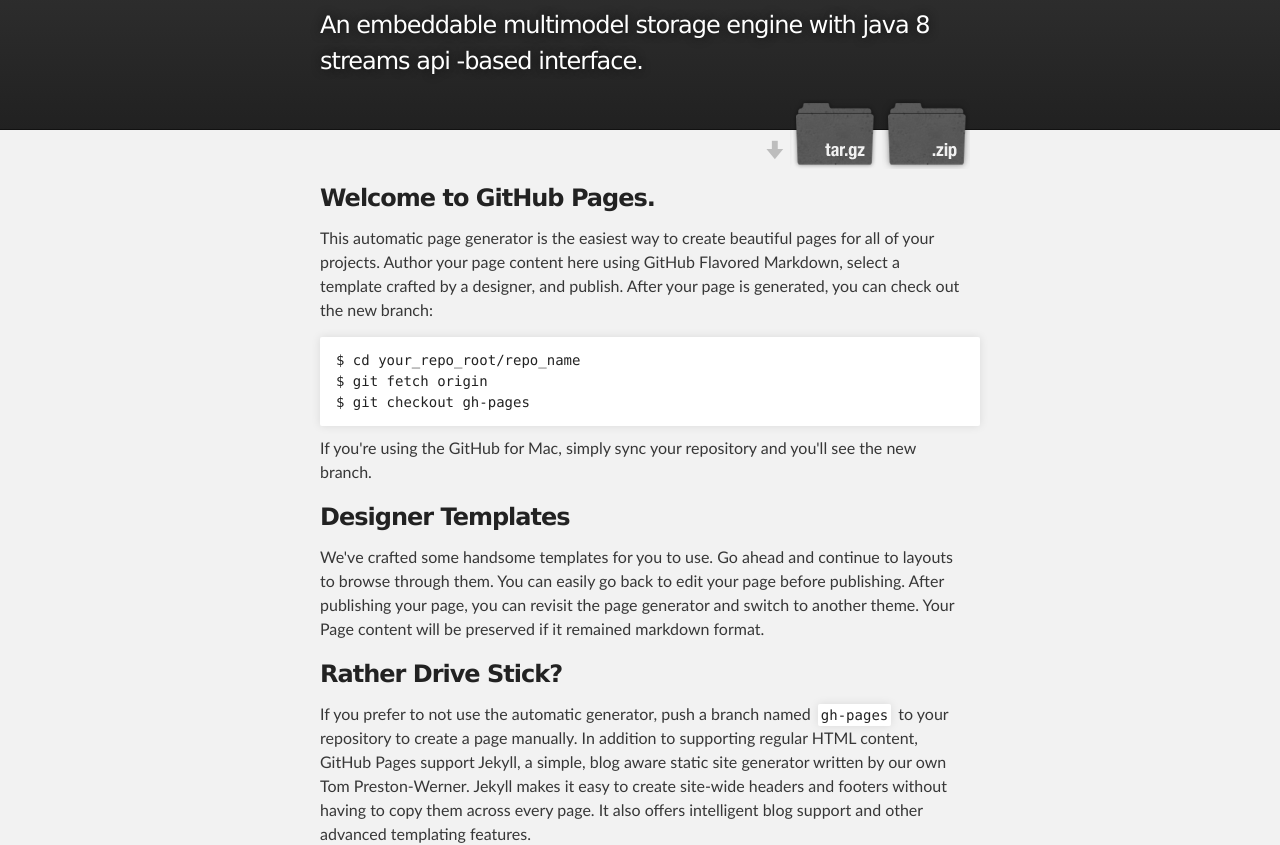
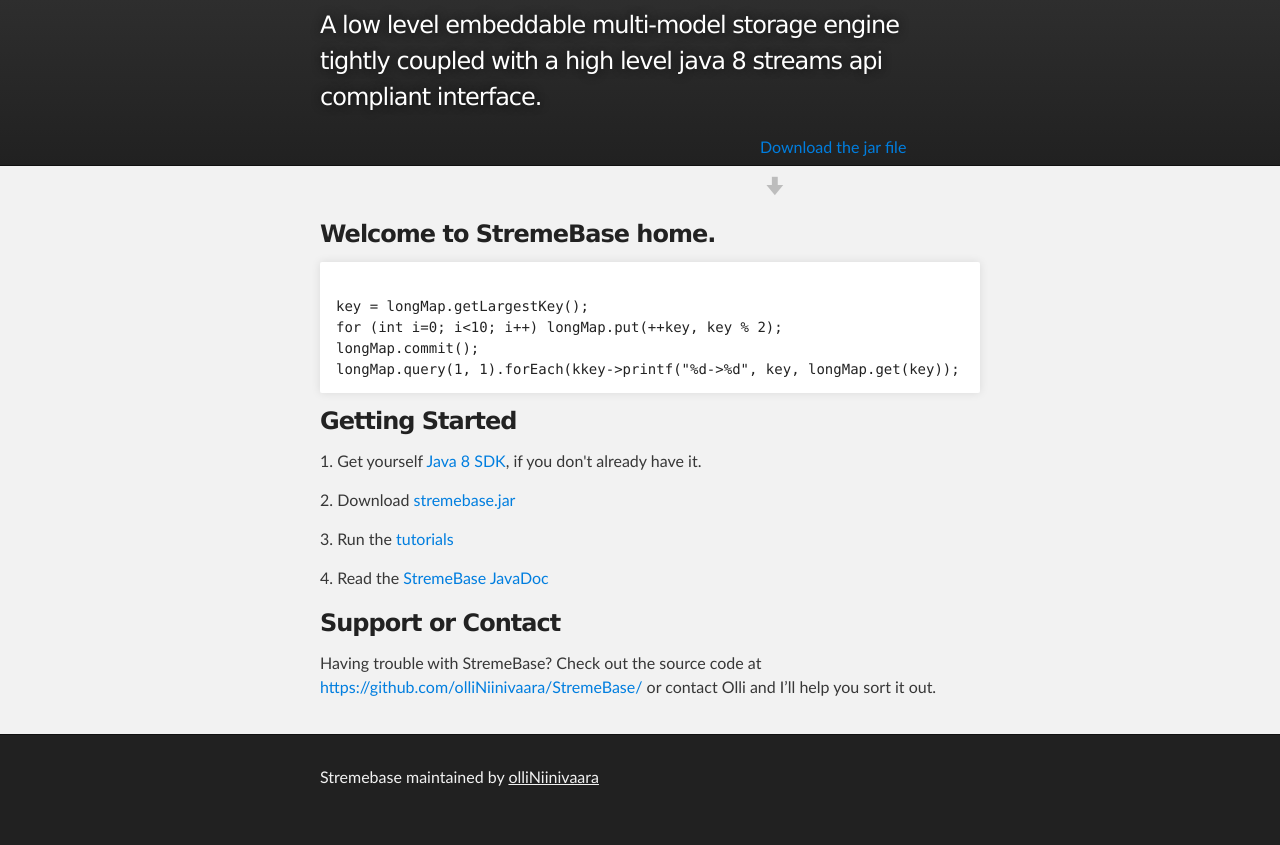
Before and after one commit to olliNiinivaara/Stremebase-source, a plain HTML site: page index.html in a window 1280 px wide. Shown: the part 116-961 px from the top of the page. After the commit the page ends 940 px from the top, so only its background shows below. Drawn offline with Linux system fonts and the light colour scheme.

Commit message:
Update index.html

```diff
--- a/index.html
+++ b/index.html
@@ -8,7 +8,7 @@
 
     <link rel="stylesheet" type="text/css" media="screen" href="stylesheets/stylesheet.css">
 
-    <title>Stremebase hihhelihei</title>
+    <title>Stremebase</title>
   </head>
 
   <body>
@@ -19,11 +19,12 @@
           <a id="forkme_banner" href="https://github.com/olliNiinivaara/StremeBase">View on GitHub</a>
 
           <h1 id="project_title">Stremebase</h1>
-          <h2 id="project_tagline">An embeddable multimodel storage engine with java 8 streams api -based interface.</h2>
+          <h2 id="project_tagline">A low level embeddable multi-model storage engine tightly coupled with a high level java 8 streams api compliant interface.</h2>
 
             <section id="downloads">
-              <a class="zip_download_link" href="https://github.com/olliNiinivaara/StremeBase/zipball/master">Download this project as a .zip file</a>
-              <a class="tar_download_link" href="https://github.com/olliNiinivaara/StremeBase/tarball/master">Download this project as a tar.gz file</a>
+              <!--a class="zip_download_link" href="https://github.com/olliNiinivaara/StremeBase/zipball/master">Download this project as a .zip file</a-->
+              <!--a class="tar_download_link" href="https://github.com/olliNiinivaara/StremeBase/tarball/master">Download this project as a tar.gz file</a-->
+              <a class="jar_download_link" href="https://github.com/olliNiinivaara/StremeBase/stremebase.jar">Download the jar file</a>
             </section>
         </header>
     </div>
@@ -32,36 +33,27 @@
     <div id="main_content_wrap" class="outer">
       <section id="main_content" class="inner">
         <h3>
-<a id="welcome-to-github-pages" class="anchor" href="#welcome-to-github-pages" aria-hidden="true"><span class="octicon octicon-link"></span></a>Welcome to GitHub Pages.</h3>
+<a id="welcome-to-github-pages" class="anchor" href="#welcome-to-github-pages" aria-hidden="true"><span class="octicon octicon-link"></span></a>Welcome to StremeBase home.</h3>
 
-<p>This automatic page generator is the easiest way to create beautiful pages for all of your projects. Author your page content here using GitHub Flavored Markdown, select a template crafted by a designer, and publish. After your page is generated, you can check out the new branch:</p>
-
-<pre><code>$ cd your_repo_root/repo_name
-$ git fetch origin
-$ git checkout gh-pages
+<pre><code>
+key = longMap.getLargestKey();
+for (int i=0; i<10; i++) longMap.put(++key, key % 2);
+longMap.commit();
+longMap.query(1, 1).forEach(kkey->printf("%d->%d", key, longMap.get(key));
 </code></pre>
 
-<p>If you're using the GitHub for Mac, simply sync your repository and you'll see the new branch.</p>
-
 <h3>
-<a id="designer-templates" class="anchor" href="#designer-templates" aria-hidden="true"><span class="octicon octicon-link"></span></a>Designer Templates</h3>
-
-<p>We've crafted some handsome templates for you to use. Go ahead and continue to layouts to browse through them. You can easily go back to edit your page before publishing. After publishing your page, you can revisit the page generator and switch to another theme. Your Page content will be preserved if it remained markdown format.</p>
-
-<h3>
-<a id="rather-drive-stick" class="anchor" href="#rather-drive-stick" aria-hidden="true"><span class="octicon octicon-link"></span></a>Rather Drive Stick?</h3>
-
-<p>If you prefer to not use the automatic generator, push a branch named <code>gh-pages</code> to your repository to create a page manually. In addition to supporting regular HTML content, GitHub Pages support Jekyll, a simple, blog aware static site generator written by our own Tom Preston-Werner. Jekyll makes it easy to create site-wide headers and footers without having to copy them across every page. It also offers intelligent blog support and other advanced templating features.</p>
-
-<h3>
-<a id="authors-and-contributors" class="anchor" href="#authors-and-contributors" aria-hidden="true"><span class="octicon octicon-link"></span></a>Authors and Contributors</h3>
-
-<p>You can <a href="https://github.com/blog/821" class="user-mention">@mention</a> a GitHub username to generate a link to their profile. The resulting <code>&lt;a&gt;</code> element will link to the contributor's GitHub Profile. For example: In 2007, Chris Wanstrath (<a href="https://github.com/defunkt" class="user-mention">@defunkt</a>), PJ Hyett (<a href="https://github.com/pjhyett" class="user-mention">@pjhyett</a>), and Tom Preston-Werner (<a href="https://github.com/mojombo" class="user-mention">@mojombo</a>) founded GitHub.</p>
+Getting Started
+</h3>
+<p>1. Get yourself <a href="http://www.oracle.com/technetwork/java/javase/downloads/index.html">Java 8 SDK</a>, if you don't already have it.</p>
+<p>2. Download <a class="jar_download_link" href="https://github.com/olliNiinivaara/StremeBase/stremebase.jar">stremebase.jar</a></p>
+<p>3. Run the <a class="jar_download_link" href="https://github.com/olliNiinivaara/StremeBase/Tutorials">tutorials</a></p>
+<p>4. Read the <a href="http://olliniinivaara.github.io/StremeBase/JavaDoc/">StremeBase JavaDoc</a></p>
 
 <h3>
 <a id="support-or-contact" class="anchor" href="#support-or-contact" aria-hidden="true"><span class="octicon octicon-link"></span></a>Support or Contact</h3>
 
-<p>Having trouble with Pages? Check out the documentation at <a href="https://help.github.com/pages">https://help.github.com/pages</a> or contact <a href="mailto:support@github.com">support@github.com</a> and we’ll help you sort it out.</p>
+<p>Having trouble with StremeBase? Check out the source code at <a href="https://github.com/olliNiinivaara/StremeBase/">https://github.com/olliNiinivaara/StremeBase/</a> or contact Olli and I’ll help you sort it out.</p>
       </section>
     </div>
 
@@ -69,7 +61,6 @@
     <div id="footer_wrap" class="outer">
       <footer class="inner">
         <p class="copyright">Stremebase maintained by <a href="https://github.com/olliNiinivaara">olliNiinivaara</a></p>
-        <p>Published with <a href="http://pages.github.com">GitHub Pages</a></p>
       </footer>
     </div>
 
```
